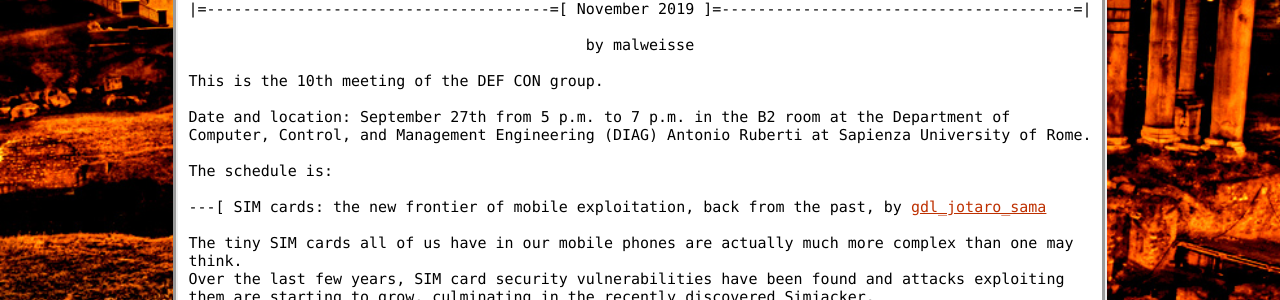
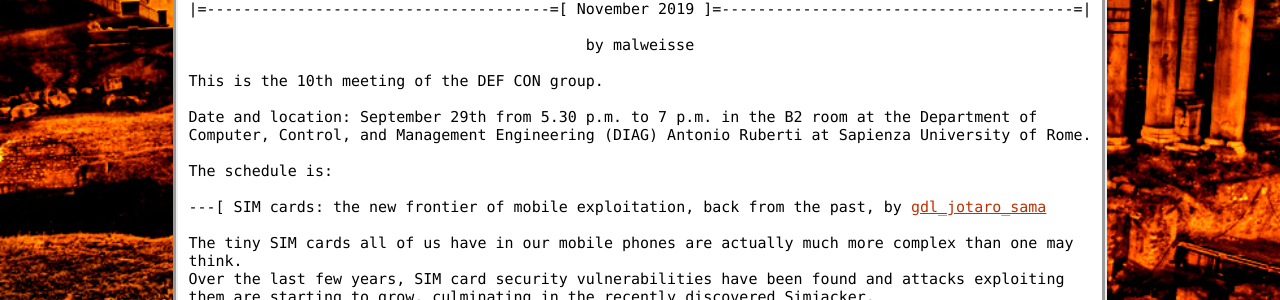
Before and after one commit to DEFCON753/defcon753.github.io, a Jekyll site: the page built from _posts/2019-11-21-meeting-nov29.html, in a window 1280 px wide. Shown: the part 341-641 px from the top of the page. Built offline with Jekyll 4.4.1, drawn with Linux system fonts in a browser that asks for light colours.

Commit message:
fix typo

```diff
--- a/_posts/2019-11-21-meeting-nov29.html
+++ b/_posts/2019-11-21-meeting-nov29.html
@@ -8,7 +8,7 @@
 
 This is the 10th meeting of the DEF CON group.
 
-Date and location: September 27th from 5 p.m. to 7 p.m. in the B2 room at the Department of Computer, Control, and Management Engineering (DIAG) Antonio Ruberti at Sapienza University of Rome.
+Date and location: September 29th from 5.30 p.m. to 7 p.m. in the B2 room at the Department of Computer, Control, and Management Engineering (DIAG) Antonio Ruberti at Sapienza University of Rome.
 
 The schedule is:
 
```
